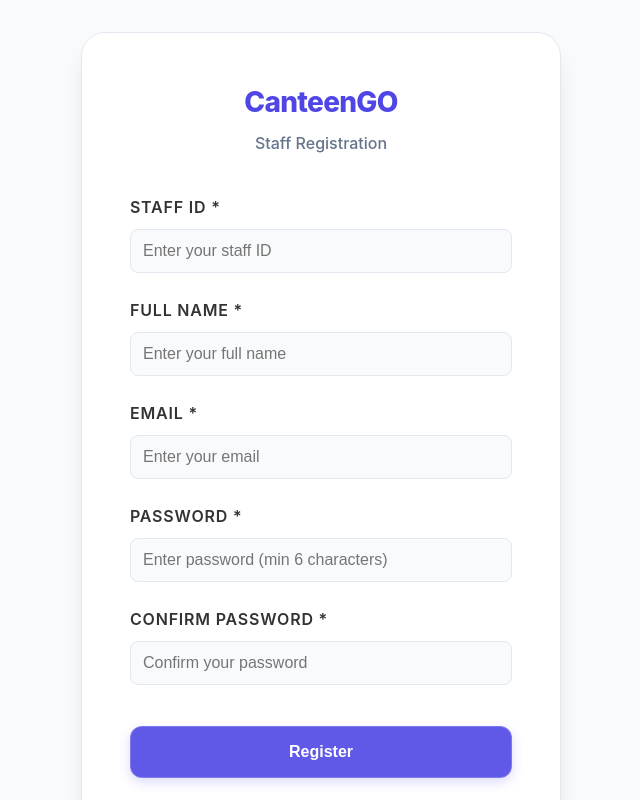
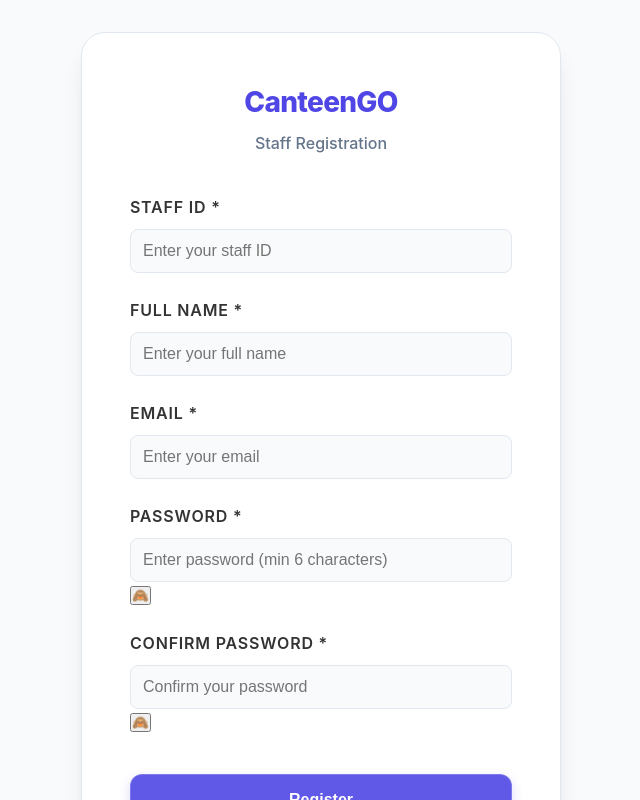
Before and after one commit to Len-John-Alex/CanteenGO, a React (Create React App) app in the folder frontend/: page /staff-register in a window 1280 px wide. Shown: the top 800 px of the page, without its empty margins (319-959 px from the left). Built offline with nearby package versions, Linux system fonts and the light colour scheme; no server answers.

Commit message:
Feature: Auto-login after registration and show/hide password toggle

```diff
--- a/frontend/src/pages/LoginPage.js
+++ b/frontend/src/pages/LoginPage.js
@@ -12,6 +12,7 @@
   const [password, setPassword] = useState('');
   const [error, setError] = useState('');
   const [loading, setLoading] = useState(false);
+  const [showPassword, setShowPassword] = useState(false);
   const { login } = useAuth();
   const navigate = useNavigate();
 
@@ -108,16 +109,26 @@
             </div>
           )}
 
-          <div className="form-group">
+          <div className="form-group password-group">
             <label htmlFor="password">Password</label>
+            <div className="password-input-wrapper">
               <input
-              type="password"
+                type={showPassword ? "text" : "password"}
                 id="password"
                 value={password}
                 onChange={(e) => setPassword(e.target.value)}
                 placeholder="Enter your password"
                 disabled={loading}
               />
+              <button
+                type="button"
+                className="password-toggle"
+                onClick={() => setShowPassword(!showPassword)}
+                tabIndex="-1"
+              >
+                {showPassword ? "👁️" : "🙈"}
+              </button>
+            </div>
           </div>
 
           {error && <div className="error-message">{error}</div>}
--- a/frontend/src/pages/RegisterPage.js
+++ b/frontend/src/pages/RegisterPage.js
@@ -12,6 +12,8 @@
     password: '',
     confirmPassword: ''
   });
+  const [showPassword, setShowPassword] = useState(false);
+  const [showConfirmPassword, setShowConfirmPassword] = useState(false);
   const [error, setError] = useState('');
   const [loading, setLoading] = useState(false);
   const { login } = useAuth();
@@ -57,8 +59,13 @@
         formData.password
       );
 
-      // Redirect to login after registration (OTP removed)
+      // Auto-login after registration
+      if (response.token && response.user) {
+        login(response.token, response.user);
+        navigate('/dashboard');
+      } else {
         navigate('/login', { state: { message: 'Registration successful. Please login.' } });
+      }
 
     } catch (err) {
       setError(err.response?.data?.message || 'Registration failed. Please try again.');
@@ -115,10 +122,11 @@
             />
           </div>
 
-          <div className="form-group">
+          <div className="form-group password-group">
             <label htmlFor="password">Password *</label>
+            <div className="password-input-wrapper">
               <input
-              type="password"
+                type={showPassword ? "text" : "password"}
                 id="password"
                 name="password"
                 value={formData.password}
@@ -128,12 +136,22 @@
                 required
                 minLength={6}
               />
+              <button
+                type="button"
+                className="password-toggle"
+                onClick={() => setShowPassword(!showPassword)}
+                tabIndex="-1"
+              >
+                {showPassword ? "👁️" : "🙈"}
+              </button>
+            </div>
           </div>
 
-          <div className="form-group">
+          <div className="form-group password-group">
             <label htmlFor="confirmPassword">Confirm Password *</label>
+            <div className="password-input-wrapper">
               <input
-              type="password"
+                type={showConfirmPassword ? "text" : "password"}
                 id="confirmPassword"
                 name="confirmPassword"
                 value={formData.confirmPassword}
@@ -142,6 +160,15 @@
                 disabled={loading}
                 required
               />
+              <button
+                type="button"
+                className="password-toggle"
+                onClick={() => setShowConfirmPassword(!showConfirmPassword)}
+                tabIndex="-1"
+              >
+                {showConfirmPassword ? "👁️" : "🙈"}
+              </button>
+            </div>
           </div>
 
           {error && <div className="error-message">{error}</div>}
--- a/frontend/src/pages/StaffRegister.js
+++ b/frontend/src/pages/StaffRegister.js
@@ -1,6 +1,7 @@
 import React, { useState } from 'react';
 import { useNavigate, Link } from 'react-router-dom';
 import { authService } from '../services/authService';
+import { useAuth } from '../context/AuthContext';
 import './RegisterPage.css'; // Reusing styles
 
 const StaffRegister = () => {
@@ -13,6 +14,9 @@
     });
     const [error, setError] = useState('');
     const [loading, setLoading] = useState(false);
+    const [showPassword, setShowPassword] = useState(false);
+    const [showConfirmPassword, setShowConfirmPassword] = useState(false);
+    const { login } = useAuth();
     const navigate = useNavigate();
 
     const handleChange = (e) => {
@@ -48,15 +52,20 @@
         }
 
         try {
-            await authService.registerStaff(
+            const response = await authService.registerStaff(
                 formData.staffId,
                 formData.name,
                 formData.email,
                 formData.password
             );
 
-            // Redirect to login after registration (OTP removed)
+            // Auto-login after registration
+            if (response.token && response.user) {
+                login(response.token, response.user);
+                navigate('/dashboard');
+            } else {
                 navigate('/login', { state: { message: 'Registration successful. Please login.' } });
+            }
 
         } catch (err) {
             setError(err.response?.data?.message || 'Registration failed. Please try again.');
@@ -113,10 +122,11 @@
                         />
                     </div>
 
-                    <div className="form-group">
+                    <div className="form-group password-group">
                         <label htmlFor="password">Password *</label>
+                        <div className="password-input-wrapper">
                             <input
-                            type="password"
+                                type={showPassword ? "text" : "password"}
                                 id="password"
                                 name="password"
                                 value={formData.password}
@@ -126,12 +136,22 @@
                                 required
                                 minLength={6}
                             />
+                            <button
+                                type="button"
+                                className="password-toggle"
+                                onClick={() => setShowPassword(!showPassword)}
+                                tabIndex="-1"
+                            >
+                                {showPassword ? "👁️" : "🙈"}
+                            </button>
+                        </div>
                     </div>
 
-                    <div className="form-group">
+                    <div className="form-group password-group">
                         <label htmlFor="confirmPassword">Confirm Password *</label>
+                        <div className="password-input-wrapper">
                             <input
-                            type="password"
+                                type={showConfirmPassword ? "text" : "password"}
                                 id="confirmPassword"
                                 name="confirmPassword"
                                 value={formData.confirmPassword}
@@ -140,6 +160,15 @@
                                 disabled={loading}
                                 required
                             />
+                            <button
+                                type="button"
+                                className="password-toggle"
+                                onClick={() => setShowConfirmPassword(!showConfirmPassword)}
+                                tabIndex="-1"
+                            >
+                                {showConfirmPassword ? "👁️" : "🙈"}
+                            </button>
+                        </div>
                     </div>
 
                     {error && <div className="error-message">{error}</div>}
```
Also changed, not shown: 1 other file (tests, documents, lock files or other folders). Lines whose indentation alone changed are shown as unchanged.
